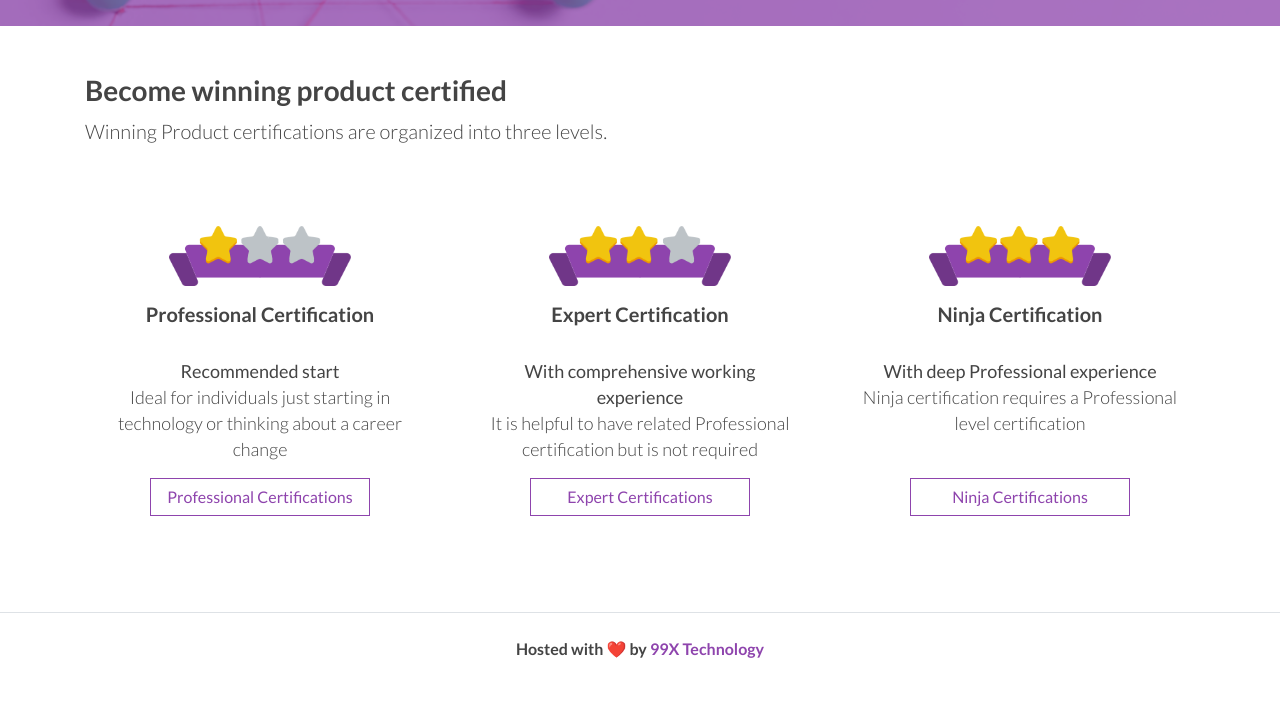
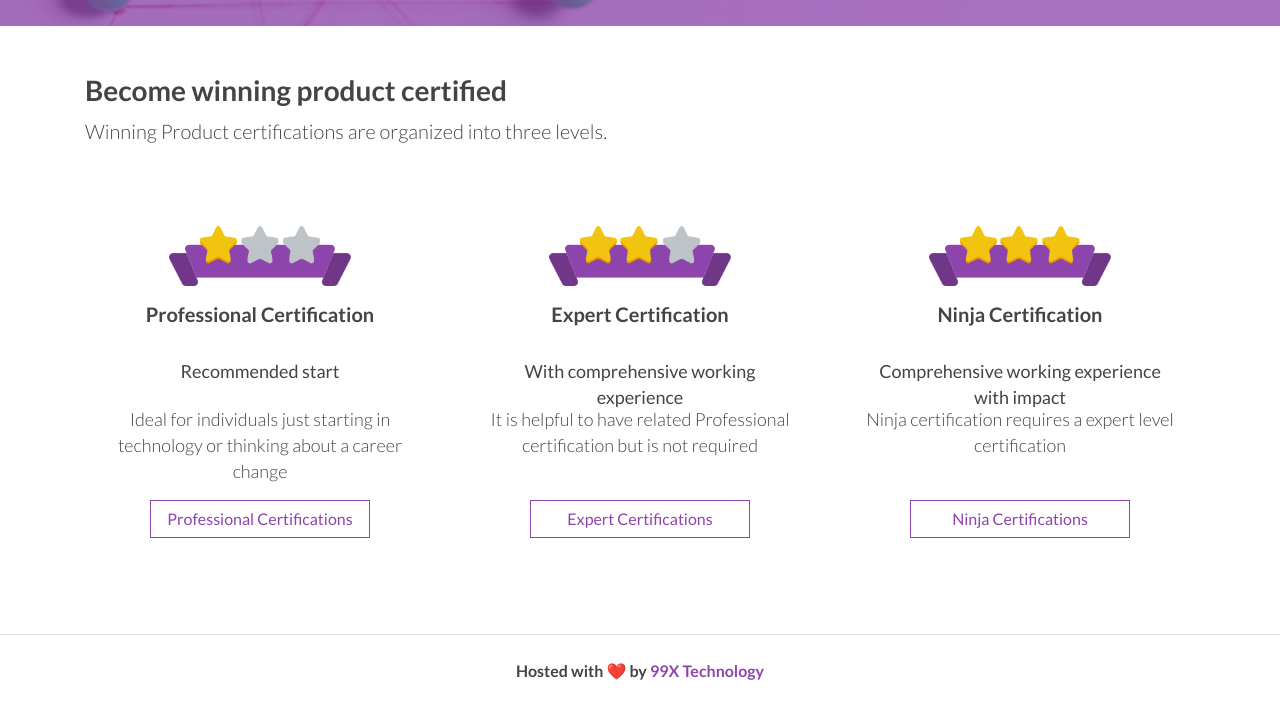
Before and after one commit to winningproduct/web-portal, a Gatsby site: page / in a window 1280 px wide. Shown: the part 3445-4152 px from the top of the page. Before the commit the page ends 4130 px from the top, so only its background shows below. Built offline with nearby package versions, Linux system fonts and the light colour scheme; Gatsby itself is replaced by a stand-in of ours.

Commit message:
update certification text

```diff
--- a/src/pages/index.js
+++ b/src/pages/index.js
@@ -459,7 +459,7 @@ const IndexPage = () => {
                 <div>
                   <img src={"../../level1.png"} alt="Explore – Value proposition image" style={{ width: "auto", height: "60px" }} className="mb-3" />
                   <h5 className="twolineHeading">Professional Certification</h5>
-                  <p className="p-18 mb-0"><b>Recommended start</b></p>
+                  <p className="p-18 mb-0" style={{ height: "48px" }}><b>Recommended start</b></p>
                   <p className="p-18">Ideal for individuals just starting in technology or thinking about a career change</p>
                 </div>
                 <div>
@@ -472,7 +472,7 @@ const IndexPage = () => {
                 <div>
                   <img src={"../../level2.png"} alt="Explore – Value proposition image" style={{ width: "auto", height: "60px" }} className="mb-3" />
                   <h5 className="twolineHeading">Expert Certification</h5>
-                  <p className="p-18 mb-0"><b>With comprehensive working experience</b></p>
+                  <p className="p-18 mb-0" style={{ height: "48px" }}><b>With comprehensive working experience</b></p>
                   <p className="p-18">It is helpful to have related Professional certification but is not required</p>
                 </div>
                 <div>
@@ -485,8 +485,8 @@ const IndexPage = () => {
                 <div>
                   <img src={"../../level3.png"} alt="Explore – Value proposition image" style={{ width: "auto", height: "60px" }} className="mb-3" />
                   <h5 className="twolineHeading">Ninja Certification</h5>
-                  <p className="p-18 mb-0"><b>With deep Professional experience</b></p>
-                  <p className="p-18">Ninja certification requires a Professional level certification</p>
+                  <p className="p-18 mb-0" style={{ height: "48px" }}><b>Comprehensive working experience with impact</b></p>
+                  <p className="p-18">Ninja certification requires a expert level certification</p>
                 </div>
                 <div>
                   <Link to="/contact" className="btn btn-outline-primary" style={{ width: "220px" }}>Ninja Certifications</Link>
```
